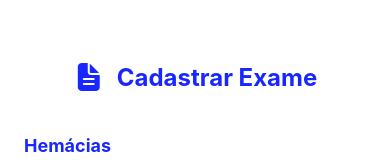
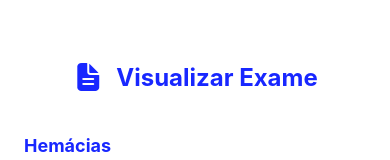
Before and after one commit to Matheusl-Silva/SaudePositivoAPP, a React Native app in the folder PositivoAPP/: screen / in a window 390 px wide. Shown: the top 160 px of the page. Built offline with nearby package versions, Linux system fonts and the light colour scheme.

Commit message:
🐛 fix: Mudança de "Cadastrar Exame" para "Visualizar Exame"

```diff
--- a/PositivoAPP/index.js
+++ b/PositivoAPP/index.js
@@ -1,6 +1,6 @@
 import { registerRootComponent } from "expo";
 
-import App from "./src/pages/CadastrarExame";
+import App from "./src/pages/VisualizarExame";
 
 // registerRootComponent calls AppRegistry.registerComponent('main', () => App);
 // It also ensures that whether you load the app in Expo Go or in a native build,
--- a/PositivoAPP/src/pages/CadastrarExame/index.js
+++ b/PositivoAPP/src/pages/VisualizarExame/index.js
@@ -44,7 +44,7 @@ export default function EditarExame() {
   });
 
   const [buttonColor, setButtonColor] = useState("#1827ff");
-  const [title, setTitle] = useState("Cadastrar Exame");
+  const [title, setTitle] = useState("Visualizar Exame");
   const [editButtonIcon, setEditButtonIcon] = useState("pencil-sharp");
   const [buttonText, setButtonText] = useState("Editar");
   const [deleteButtonIcon, setDeleteButtonIcon] = useState('trash');
@@ -69,7 +69,7 @@ export default function EditarExame() {
 
   const handlePressCancel = () => {
     setButtonColor("#1827ff");
-    setTitle("Cadastrar Exame");
+    setTitle("Visualizar Exame");
     setEditButtonIcon("pencil-sharp");
     setButtonText("Editar");
     setDeleteButtonIcon("trash");
```
